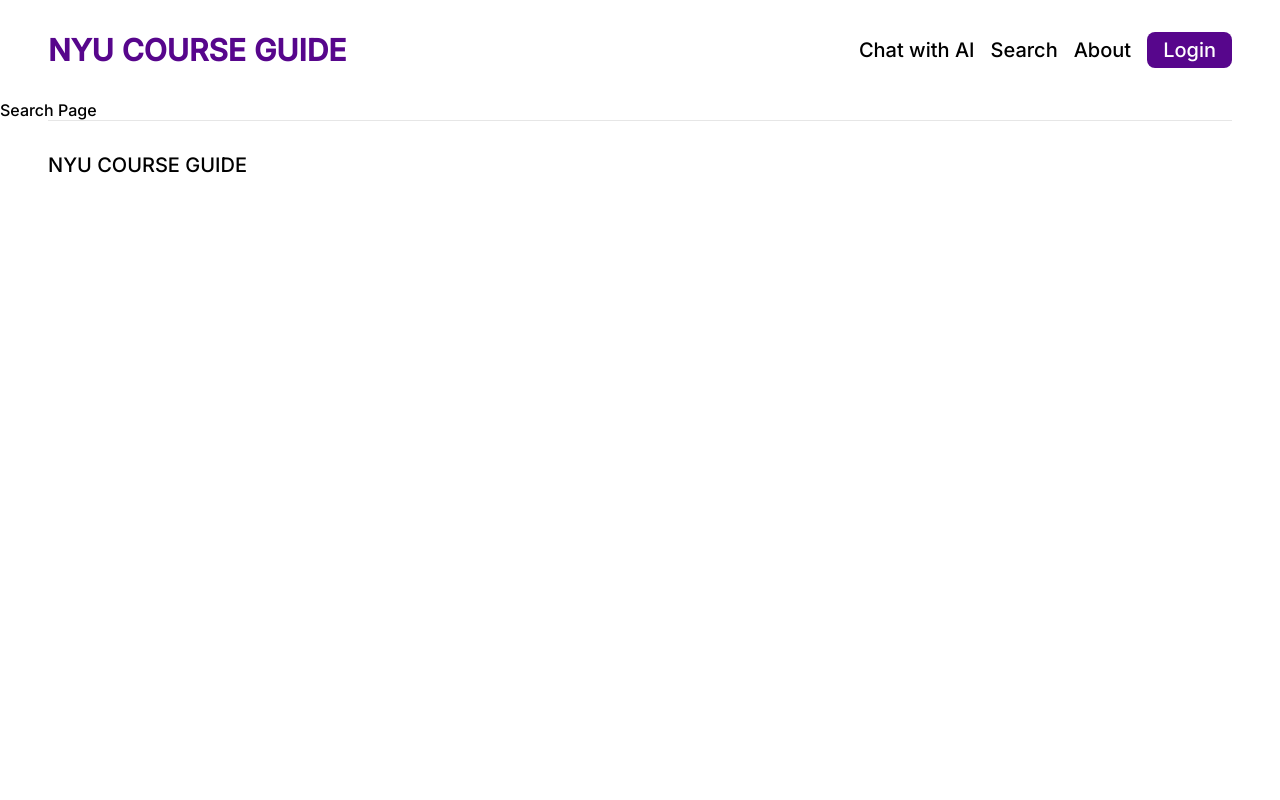
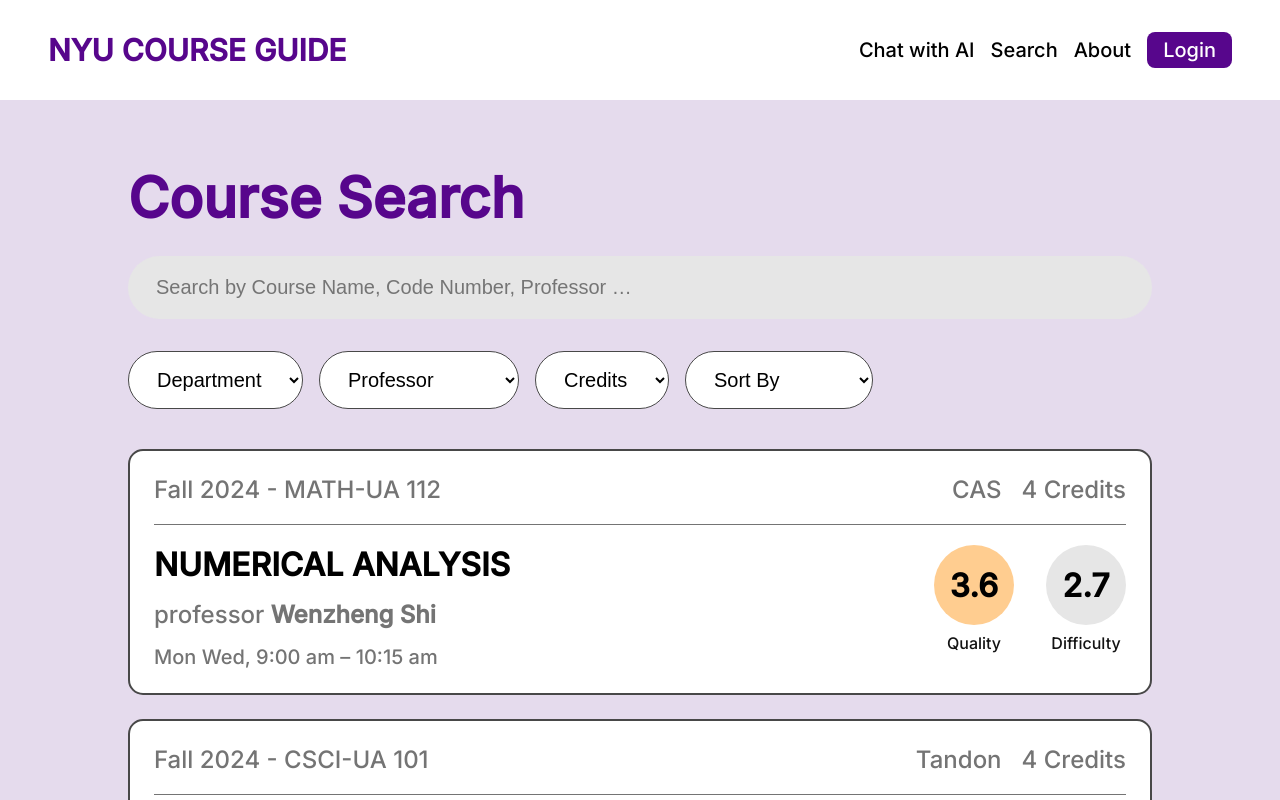
Before and after one commit to sanhocho730/NYU_LL, a Next.js app in the folder frontend/: page /search in a window 1280 px wide. Shown: the top 800 px of the page. Built offline with nearby package versions, Linux system fonts and the light colour scheme.

Commit message:
course search page

```diff
--- /dev/null
+++ b/frontend/src/app/components/SearchCourseCard/SearchCourseCard.module.scss
@@ -0,0 +1,98 @@
+.card {
+    background: #fff;
+    border: 2px solid #484848;
+    border-radius: 15px;
+    padding: 1.5rem;
+    display: flex;
+    flex-direction: column;
+    gap: 1.25rem;
+  }
+
+  .headerRow {
+    display: flex;
+    justify-content: space-between;
+    font-size: 1.5rem;
+    color: #747474;
+  }
+
+  .meta {
+    display: flex;
+    gap: 1.25rem;
+    font-weight: 500;
+  }
+
+  .divider {
+    border: none;
+    border-top: 1px solid #747474;
+  }
+
+  .contentRow {
+    display: flex;
+    justify-content: space-between;
+    align-items: flex-start;
+    gap: 2rem;
+  }
+
+  .left {
+    flex: 1;
+  }
+
+  .title {
+    font-size: 2rem;
+    font-weight: 700;
+    margin-bottom: 1rem;
+  }
+
+  .professor {
+    font-size: 1.5rem;
+    color: #747474;
+    margin-bottom: 1rem;
+  }
+
+  .time {
+    font-size: 1.25rem;
+    color: #747474;
+  }
+
+
+  .rating {
+    display: flex;
+    flex-direction: column;
+    align-items: center;
+    justify-content: center;
+    min-width: 80px;
+
+    .score {
+      border-radius: 50%;
+      width: 80px;
+      height: 80px;
+      font-size: 2rem;
+      display: flex;
+      align-items: center;
+      justify-content: center;
+      font-weight: bold;
+    }
+
+    .red {
+      background-color: #FF9090;
+    }
+
+    .yellow {
+      background-color: #FFCD90;
+    }
+
+    .green {
+      background-color: #90FF9F;
+    }
+
+    .gray {
+      background-color: #E6E6E6;
+    }
+
+    .ratingInfo {
+      font-size: 1rem;
+      text-align: center;
+      color: #131313;
+      margin-top: 0.5rem;
+    }
+  }
--- /dev/null
+++ b/frontend/src/app/components/SearchCourseCard/SearchCourseCard.tsx
@@ -0,0 +1,70 @@
+import styles from "./SearchCourseCard.module.scss";
+import Link from "next/link";
+
+type Course = {
+  id: string;
+  semester: string;
+  code: string;
+  department: string;
+  credits: number;
+  title: string;
+  professor: string;
+  time: string;
+  quality: number;
+  difficulty: number;
+  ratingCount: number;
+};
+
+export default function SearchCourseCard({ course }: { course: Course }) {
+  const qualityColor =
+    course.quality < 3.0
+      ? styles.red
+      : course.quality < 4.0
+        ? styles.yellow
+        : styles.green;
+
+  return (
+    <div className={styles.card}>
+      <div className={styles.headerRow}>
+        <div className={styles.headerText}>
+          {course.semester} - {course.code}
+        </div>
+        <div className={styles.meta}>
+          <span>{course.department}</span>
+          <span>{course.credits} Credits</span>
+        </div>
+      </div>
+
+      <hr className={styles.divider} />
+
+      <div className={styles.contentRow}>
+        <div className={styles.left}>
+          <h2 className={styles.title}>
+            <Link href={`/courses/${course.id}`} className={styles.title}>
+              {course.title}
+            </Link>
+          </h2>
+          <p className={styles.professor}>
+            professor <strong>{course.professor}</strong>
+          </p>
+          <div className={styles.time}>{course.time}</div>
+        </div>
+
+        <div className={styles.rating}>
+          <div className={`${styles.score} ${qualityColor}`}>
+            {course.quality.toFixed(1)}
+          </div>
+          <div className={styles.ratingInfo}>Quality</div>
+        </div>
+        <div className={styles.rating}>
+
+          <div className={`${styles.score} ${styles.gray}`}>
+            {course.difficulty.toFixed(1)}
+          </div>
+          <div className={styles.ratingInfo}>Difficulty</div>
+        </div>
+
+      </div>
+    </div>
+  );
+}
--- a/frontend/src/app/components/index.ts
+++ b/frontend/src/app/components/index.ts
@@ -1,3 +1,4 @@
 export { default as Header } from './Header/Header';
 export { default as Footer } from './Footer/Footer';
 export { default as CourseCard } from './CourseCard/CourseCard';
+export { default as SearchCourseCard } from "./SearchCourseCard/SearchCourseCard";
--- a/frontend/src/app/page.tsx
+++ b/frontend/src/app/page.tsx
@@ -31,6 +31,7 @@
               <option value="sps">SPS</option>
               <option value="stern">Stern</option>
               <option value="tisch">Tisch</option>
+              <option value="tisch">Tandon</option>
             </select>
             &nbsp;&nbsp;Courses</h1>
           <Link href="/" className={styles.seemore}>See More &#x2192;</Link>
--- /dev/null
+++ b/frontend/src/app/search/page.module.scss
@@ -0,0 +1,44 @@
+.container {
+    padding: 4rem 8rem;
+    background-color: rgba(79, 15, 135, 0.15);
+    min-height: 100vh;
+  }
+
+  .title {
+    font-size: 3.5rem;
+    font-weight: bold;
+    margin-bottom: 1.5rem;
+    color: #57068C; // NYU 보라색 느낌
+  }
+
+  .searchbar {
+    width: 100%;
+    padding: 1.25rem 1.75rem;
+    border-radius: 9999px;
+    //border: 1px solid #484848;
+    border: none;
+    font-size: 1.25rem;
+    margin-bottom: 2rem;
+    background-color: #E6E6E6
+  }
+
+  .filterRow {
+    display: flex;
+    gap: 1rem;
+    margin-bottom: 2.5rem;
+    flex-wrap: wrap;
+  }
+
+  .dropdown {
+    padding: 1.0rem 1.5rem;
+    border-radius: 9999px;
+    border: 1px solid #484848;
+    background-color: white;
+    font-size: 1.25rem;
+  }
+
+  .cardList {
+    display: flex;
+    flex-direction: column;
+    gap: 1.5rem;
+  }
--- a/frontend/src/app/search/page.tsx
+++ b/frontend/src/app/search/page.tsx
@@ -1,5 +1,187 @@
-export default function Page(){
-    return <div>
-        Search Page
+"use client";
+import styles from "./page.module.scss";
+import { SearchCourseCard } from "../components";
+import { useState } from "react";
+import Link from "next/link";
+
+type Course = {
+  id: string;
+  semester: string;
+  code: string;
+  department: string;
+  credits: number;
+  title: string;
+  professor: string;
+  time: string;
+  quality: number;
+  difficulty: number;
+  ratingCount: number;
+};
+
+const mockCourses: Course[] = [
+  {
+    id: "1",
+    semester: "Fall 2024",
+    code: "MATH-UA 112",
+    department: "CAS",
+    credits: 4,
+    title: "NUMERICAL ANALYSIS",
+    professor: "Wenzheng Shi",
+    time: "Mon Wed, 9:00 am – 10:15 am",
+    quality: 3.6,
+    difficulty: 2.7,
+    ratingCount: 13
+  },
+  {
+    id: "2",
+    semester: "Fall 2024",
+    code: "CSCI-UA 101",
+    department: "Tandon",
+    credits: 4,
+    title: "INTRO TO COMPUTER SCIENCE",
+    professor: "Jane Doe",
+    time: "Tue Thu, 10:30 am – 11:45 am",
+    quality: 4.2,
+    difficulty: 1.6,
+    ratingCount: 42
+  },
+  {
+    id: "3",
+    semester: "Fall 2024",
+    code: "BUSN-UB 1",
+    department: "Stern",
+    credits: 3,
+    title: "FINANCIAL ACCOUNTING",
+    professor: "John Smith",
+    time: "Mon, 6:00 pm – 8:30 pm",
+    quality: 4.7,
+    difficulty: 3.1,
+    ratingCount: 19
+  },
+  {
+    id: "4",
+    semester: "Fall 2024",
+    code: "ARTS-UG 150",
+    department: "Tisch",
+    credits: 2,
+    title: "INTRODUCTION TO DIGITAL MEDIA",
+    professor: "Elena Park",
+    time: "Tue, 2:00 pm – 4:45 pm",
+    quality: 4.5,
+    difficulty: 2.1,
+    ratingCount: 42
+  },
+  {
+    id: "5",
+    semester: "Fall 2024",
+    code: "ENGR-UY 2504",
+    department: "Tandon",
+    credits: 4,
+    title: "THERMODYNAMICS",
+    professor: "Michael Chen",
+    time: "Mon Wed, 1:00 pm – 2:15 pm",
+    quality: 2.8,
+    difficulty: 4.3,
+    ratingCount: 18
+  },
+  {
+    id: "6",
+    semester: "Fall 2024",
+    code: "PSYC-UA 1",
+    department: "CAS",
+    credits: 3,
+    title: "INTRO TO PSYCHOLOGY",
+    professor: "Ava Thompson",
+    time: "Wed, 6:20 pm – 9:00 pm",
+    quality: 3.9,
+    difficulty: 3.1,
+    ratingCount: 63
+  }
+];
+
+
+
+export default function SearchPage() {
+  const [searchKeyword, setSearchKeyword] = useState("");
+  const [selectedDept, setSelectedDept] = useState("");
+  const [selectedProf, setSelectedProf] = useState("");
+  const [selectedCredit, setSelectedCredit] = useState("");
+  const [sortBy, setSortBy] = useState("");
+
+  const filteredCourses = mockCourses
+    .filter(course =>
+      course.title.toLowerCase().includes(searchKeyword.toLowerCase()) ||
+      course.code.toLowerCase().includes(searchKeyword.toLowerCase()) ||
+      course.professor.toLowerCase().includes(searchKeyword.toLowerCase())
+    )
+    .filter(course => !selectedDept || course.department === selectedDept)
+    .filter(course => !selectedProf || course.professor === selectedProf)
+    .filter(course => {
+      if (!selectedCredit) return true;
+      if (selectedCredit === "< 2") return course.credits < 2;
+      if (selectedCredit === "> 4") return course.credits > 4;
+      return course.credits === Number(selectedCredit);
+    })
+    .sort((a, b) => {
+      if (sortBy === "quality") return b.quality - a.quality;
+      if (sortBy === "difficulty") return a.difficulty - b.difficulty;
+      return 0;
+    });
+
+  return (
+    <div className={styles.container}>
+      <h1 className={styles.title}>
+        <Link href="/search" className={styles.title}>
+          Course Search
+        </Link>
+      </h1>
+
+      <input
+        type="text"
+        placeholder="Search by Course Name, Code Number, Professor …"
+        className={styles.searchbar}
+        value={searchKeyword}
+        onChange={(e) => setSearchKeyword(e.target.value)}
+      />
+
+      <div className={styles.filterRow}>
+        <select className={styles.dropdown} onChange={(e) => setSelectedDept(e.target.value)}>
+          <option value="">Department</option>
+          <option value="CAS">CAS</option>
+          <option value="SPS">SPS</option>
+          <option value="Stern">Stern</option>
+          <option value="Tisch">Tisch</option>
+          <option value="Tandon">Tandon</option>
+        </select>
+
+        <select className={styles.dropdown} onChange={(e) => setSelectedProf(e.target.value)}>
+          <option value="">Professor</option>
+          <option value="Wenzheng Shi">Wenzheng Shi</option>
+          <option value="Jane Doe">Jane Doe</option>
+          <option value="John Smith">John Smith</option>
+        </select>
+
+        <select className={styles.dropdown} onChange={(e) => setSelectedCredit(e.target.value)}>
+          <option value="">Credits</option>
+          <option value="< 2">&lt; 2</option>
+          <option value="2">2</option>
+          <option value="3">3</option>
+          <option value="4">4</option>
+          <option value="> 4">&gt; 4</option>
+        </select>
+
+        <select className={styles.dropdown} onChange={(e) => setSortBy(e.target.value)}>
+          <option value="">Sort By</option>
+          <option value="quality">High Quality</option>
+          <option value="difficulty">Low Difficulty</option>
+        </select>
+      </div>
+
+      <div className={styles.cardList}>
+        {filteredCourses.map((course) => (
+          <SearchCourseCard key={course.id} course={course} />
+        ))}
+      </div>
     </div>
+  );
 }
```
